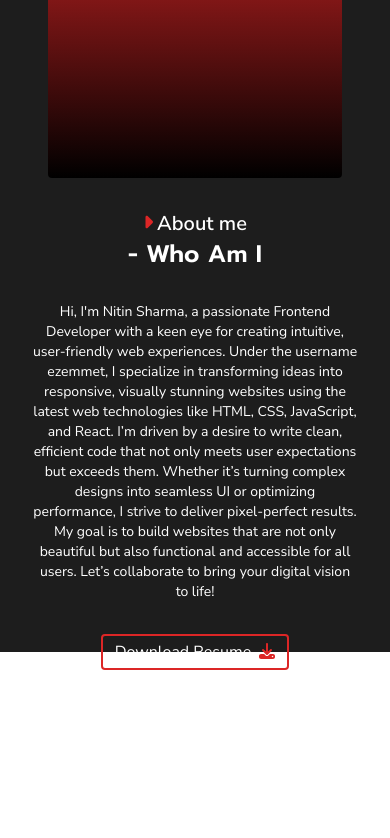
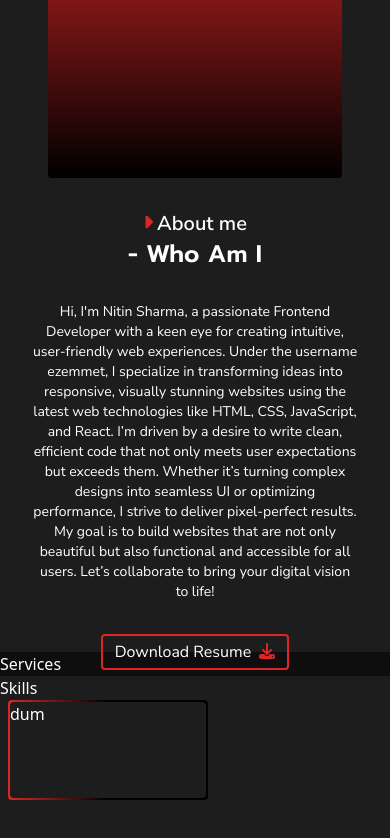
Before and after one commit to ezemmet/my-portfolio, a React (Vite) app: page / in a window 390 px wide. Shown: the part 1036-1874 px from the top of the page. Before the commit the page ends 1706 px from the top, so only its background shows below. Built offline with nearby package versions, Linux system fonts and the light colour scheme.

Commit message:
Check responsive Save

```diff
--- a/src/App.jsx
+++ b/src/App.jsx
@@ -1,4 +1,4 @@
-import { About, Header, HomePage } from "./import.component"
+import { About, Header, HomePage, Services, Skills } from "./import.component"
 
 function App() {
 
@@ -7,6 +7,8 @@ function App() {
       <Header />
       <HomePage />
       <About />
+      <Services />
+      <Skills />
     </>
   )
 }
--- /dev/null
+++ b/src/components/Services.jsx
@@ -0,0 +1,11 @@
+import React from 'react'
+
+const Services = () => {
+  return (
+    <div className='bg-[#0e0e0e] text-white'>
+      Services
+    </div>
+  )
+}
+
+export default Services
--- /dev/null
+++ b/src/components/SkillCard.jsx
@@ -0,0 +1,13 @@
+import React from 'react'
+
+const SkillCard = () => {
+    return (
+        <div className='ml-2 rounded w-[200px] h-[100px] bg-gradient-to-r from-red-600 to-black via-black flex justify-center items-center'>
+            <div className='w-[196px] h-[96px] bg-[#1d1d1d] rounded'>
+                dum
+            </div>
+        </div>
+    )
+}
+
+export default SkillCard
--- /dev/null
+++ b/src/components/Skills.jsx
@@ -0,0 +1,15 @@
+import React from 'react'
+import SkillCard from './SkillCard'
+
+const Skills = () => {
+    return (
+        <div className='bg-[#1d1d1d] h-[50vh] text-white'>
+            <h2>Skills</h2>
+            <div>
+                <SkillCard />
+            </div>
+        </div>
+    )
+}
+
+export default Skills
```
Also changed, not shown: src/import.component.js (+7 -1 lines).
